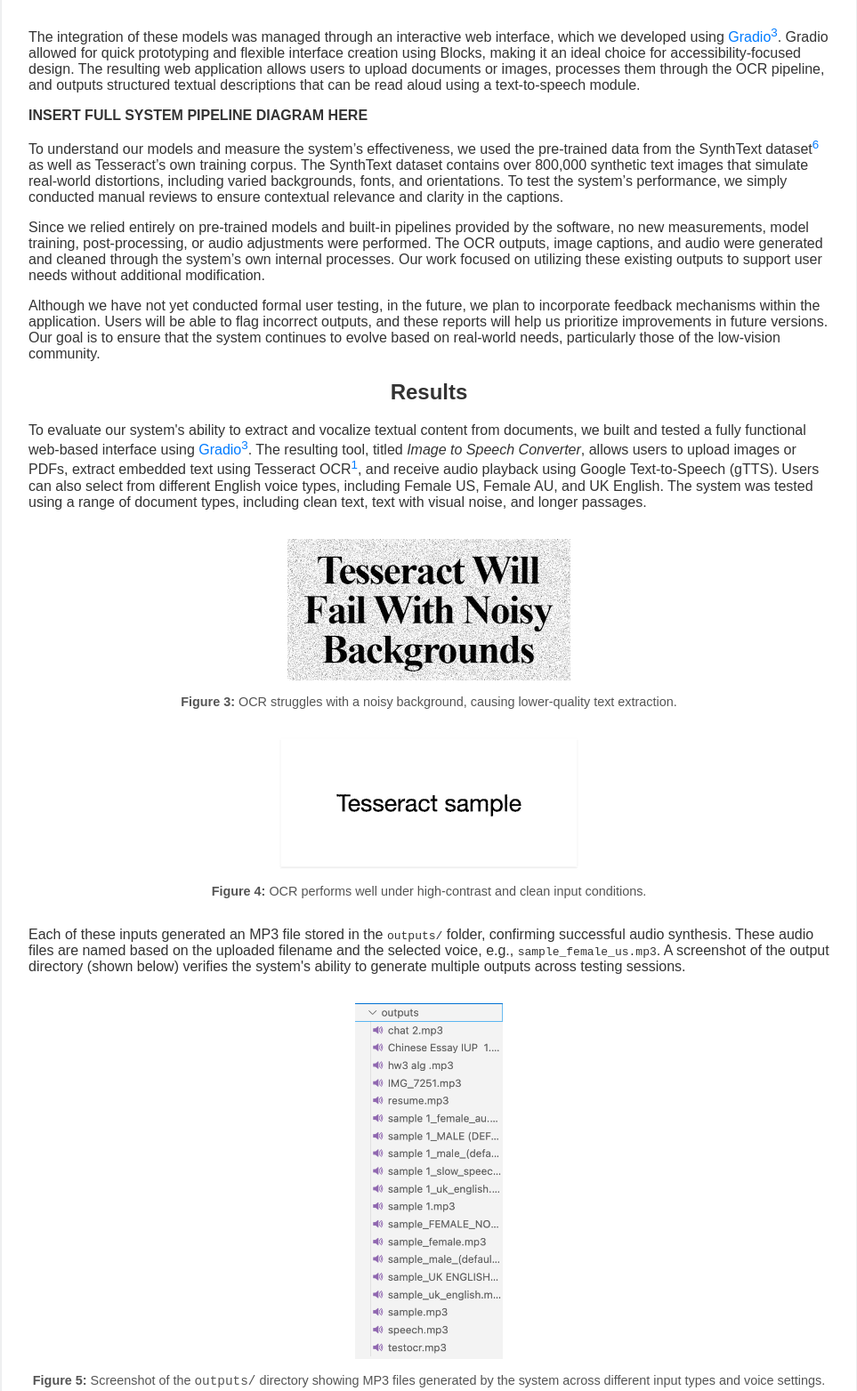
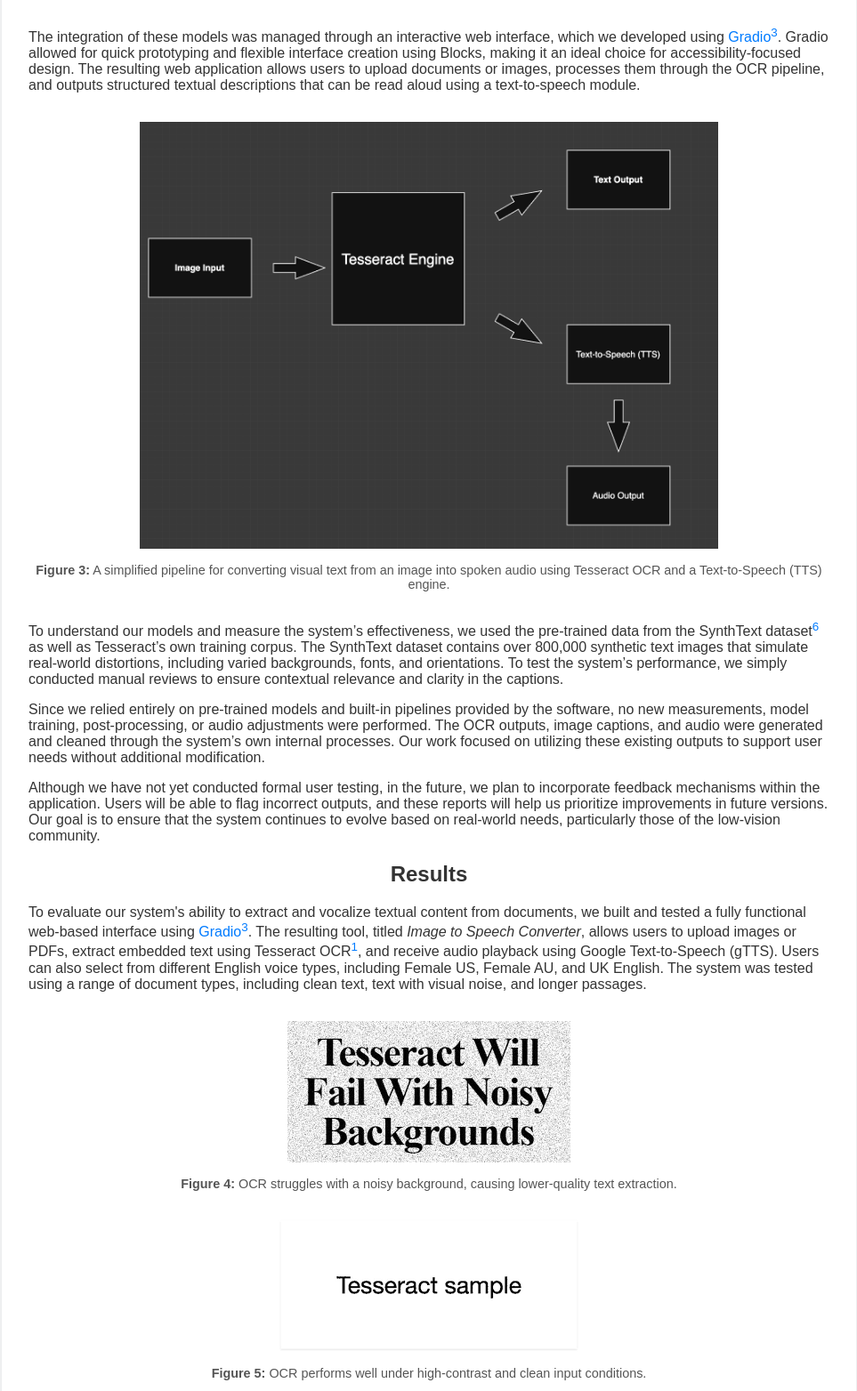
Before and after one commit to Jahazel/Completed-Project, a plain HTML site: page index.html in a window 1280 px wide. Shown: the part 3751-5315 px from the top of the page at 89% size, without its empty margins (158-1121 px from the left). Drawn offline with Linux system fonts and the light colour scheme.

Commit message:
added the pipeline

```diff
--- a/index.html
+++ b/index.html
@@ -290,7 +290,17 @@
         text-to-speech module.
       </p>
 
-      <p><b>INSERT FULL SYSTEM PIPELINE DIAGRAM HERE</b></p>
+      <figure>
+        <img
+          class="imgg"
+          src="Screenshot 2025-04-29 at 7.49.06 PM.png"
+          alt="LSTM cell architecture diagram"
+        />
+        <figcaption>
+          <b>Figure 3:</b> A simplified pipeline for converting visual text from an image into spoken audio using Tesseract OCR and a Text-to-Speech (TTS) engine.
+        </figcaption>
+      </figure>
+
 
       <p>
         To understand our models and measure the system’s effectiveness, we used
@@ -343,7 +353,7 @@
           alt="Image showing noisy background and OCR difficulty"
         />
         <figcaption>
-          <b>Figure 3:</b> OCR struggles with a noisy background, causing
+          <b>Figure 4:</b> OCR struggles with a noisy background, causing
           lower-quality text extraction.
         </figcaption>
       </figure>
@@ -354,7 +364,7 @@
           alt="High contrast clean image used in OCR testing"
         />
         <figcaption>
-          <b>Figure 4:</b> OCR performs well under high-contrast and clean input
+          <b>Figure 5:</b> OCR performs well under high-contrast and clean input
           conditions.
         </figcaption>
       </figure>
@@ -376,7 +386,7 @@
           alt="Screenshot of the outputs folder showing generated MP3 files"
         />
         <figcaption>
-          <b>Figure 5:</b> Screenshot of the <code>outputs/</code> directory
+          <b>Figure 6:</b> Screenshot of the <code>outputs/</code> directory
           showing MP3 files generated by the system across different input types
           and voice settings.
         </figcaption>
@@ -400,7 +410,7 @@
           alt="Annotated screenshot showing file upload, voice type, and processing status"
         />
         <figcaption>
-          <b>Figure 6:</b> Annotated screenshot showing upload area, voice type
+          <b>Figure 7:</b> Annotated screenshot showing upload area, voice type
           selection, and clear file upload interface for users with low vision.
         </figcaption>
       </figure>
@@ -413,7 +423,7 @@
           alt="Annotated screenshot showing display theme selection options"
         />
         <figcaption>
-          <b>Figure 7:</b> Annotated screenshot highlighting the ability to
+          <b>Figure 8:</b> Annotated screenshot highlighting the ability to
           switch between light, dark, and system display themes.
         </figcaption>
       </figure>
@@ -426,7 +436,7 @@
           alt="Annotated screenshot showing support for 20+ languages"
         />
         <figcaption>
-          <b>Figure 8:</b> Annotated screenshot demonstrating inclusivity with
+          <b>Figure 9:</b> Annotated screenshot demonstrating inclusivity with
           support for over 20 different languages.
         </figcaption>
       </figure>
```
Also changed, not shown: Screenshot 2025-04-29 at 7.49.06 PM.png (added).
